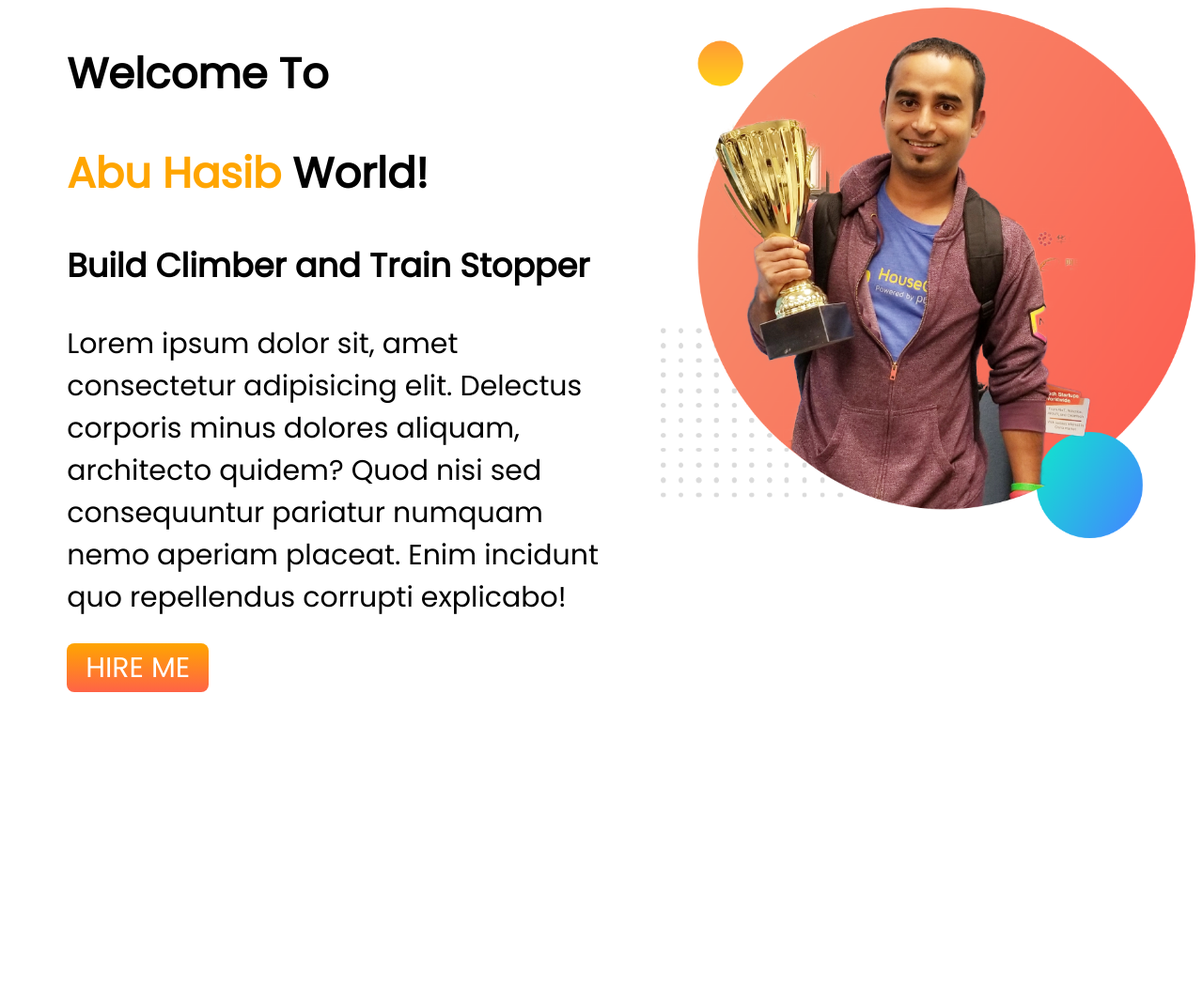
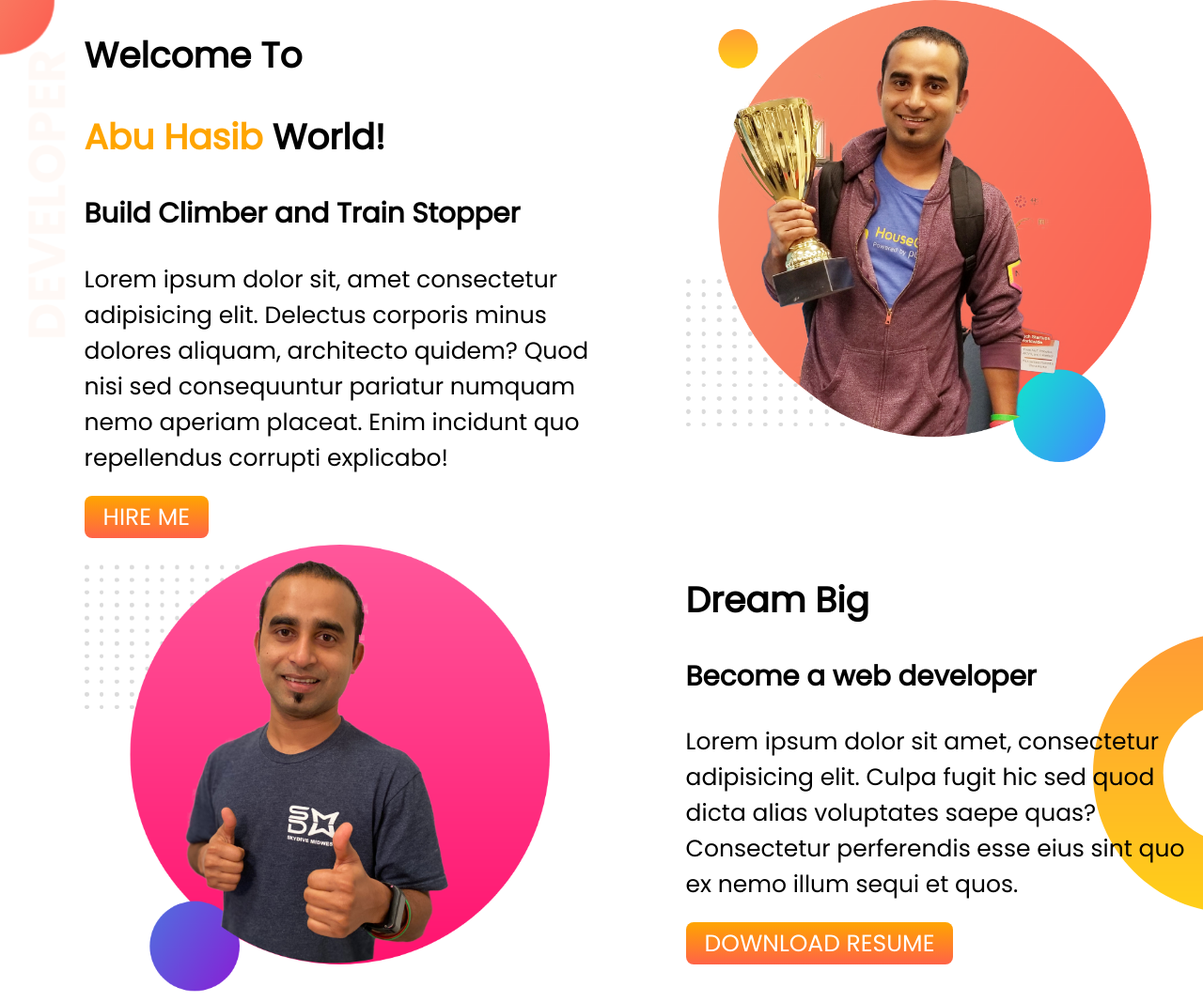
Before and after one commit to hasib9-99/developer-portfolio, a plain HTML site: page index.html in a window 1280 px wide. Shown: the whole page at 94% size. Before the commit the page ends 800 px from the top, so only its background shows below. Drawn offline with Linux system fonts and the light colour scheme.

Commit message:
dream add

```diff
--- a/index.html
+++ b/index.html
@@ -17,11 +17,26 @@
             <h1><span class="orenge-color">Abu Hasib</span> World!</h1>
             <h3>Build Climber and Train Stopper</h3>
             <P>Lorem ipsum dolor sit, amet consectetur adipisicing elit. Delectus corporis minus dolores aliquam, architecto quidem? Quod nisi sed consequuntur pariatur numquam nemo aperiam placeat. Enim incidunt quo repellendus corrupti explicabo!</P>
-            <a class="link-btn" target="_blank" href="https://github.com/hasib9-99">HIRE ME</a>
+            <a class="link-btn" target="_blank" href="https://github.com/hasib9-99/developer-portfolio">HIRE ME</a>
         </div>
         <div class="half-width">
             <img src="images/jhankar.png" alt="">
         </div>
     </section>
+    <section class="secend-section">
+        <div class="half-width">
+            <img src="images/jhankar2.png" alt="">
+        </div>
+        <div class="half-width">
+            <h1>Dream Big</h1>
+            <h3>Become a web developer</h3>
+            <p>Lorem ipsum dolor sit amet, consectetur adipisicing elit. Culpa fugit hic sed quod dicta alias voluptates saepe quas? Consectetur perferendis esse eius sint quo ex nemo illum sequi et quos.</p>
+            <a class="link-btn" target="_blank" href="https://github.com/hasib9-99/developer-portfolio">DOWNLOAD RESUME</a>
+        </div>
+    </section>
+
+
+
+
 </body>
 </html>
--- a/style.css
+++ b/style.css
@@ -1,19 +1,23 @@
 body{
     font-family: 'Poppins', sans-serif;
-    font-size: 30px;
+    font-size: 25px;
+    margin: 0;
 }
 .orenge-color{
     color: orange;
 }
 .first-section{
     display: flex;
+    background-image: url(images/top-banner.png);
+    background-repeat: no-repeat;
+    padding-bottom: 10px;
 }
 .half-width{
     width: 50%;
-    padding-left: 5%;
+    padding-left: 7%;
 }
 .half-width img{
-    width: 100%;
+    width: 90%;
 }
 .link-btn{
     text-decoration: none;
@@ -22,3 +26,11 @@ body{
     padding: 5px 20px;
     border-radius: 8px;
 }
+
+.secend-section{
+    display: flex;
+    background-image: url(images/dream-bg.png);
+    background-repeat: no-repeat;
+    background-position: right;
+
+}
```
